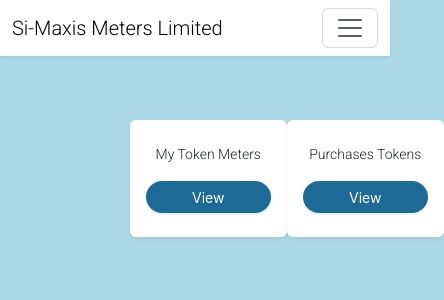
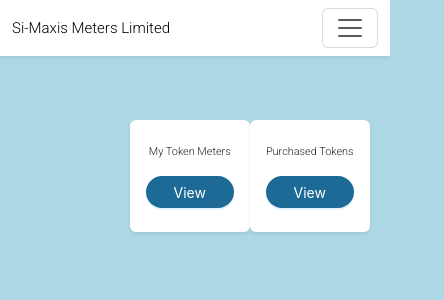
Before and after one commit to ndutagrace25/simaxis, a React (Vite) app: page /my-account in a window 390 px wide. Shown: the top 300 px of the page, 444 px wide, since content can reach past the window. Built offline with nearby package versions, Linux system fonts and the light colour scheme.

Commit message:
pushing all changes

```diff
--- a/src/index.css
+++ b/src/index.css
@@ -57,6 +57,24 @@
     font-size: 14px;
   }
   .mobile-card {
-    width: 157px !important;
+    width: 180px !important;
   }
 }
+
+@media only screen and (max-width: 392px) {
+  .mobile-card {
+    width: 160px !important;
+  }
+}
+
+@media only screen and (max-width: 2822px) {
+  .mobile-card {
+    width: 120px !important;
+  }
+  body {
+    font-size: 0.681rem;
+  }
+  .navbar-brand {
+    font-size: 15px !important;
+  }
+}
--- a/src/pages/Dashboard.tsx
+++ b/src/pages/Dashboard.tsx
@@ -38,7 +38,7 @@
               </Button>
             </div>
             <div className="shadow-sm px-3 py-4 rounded bg-white col-5 d-flex justify-content-center align-items-center flex-column cursor mobile-card">
-              <div className="mb-3">Purchases Tokens</div>
+              <div className="mb-3">Purchased Tokens</div>
               <Button
                 shape="round"
                 type="primary"
```
